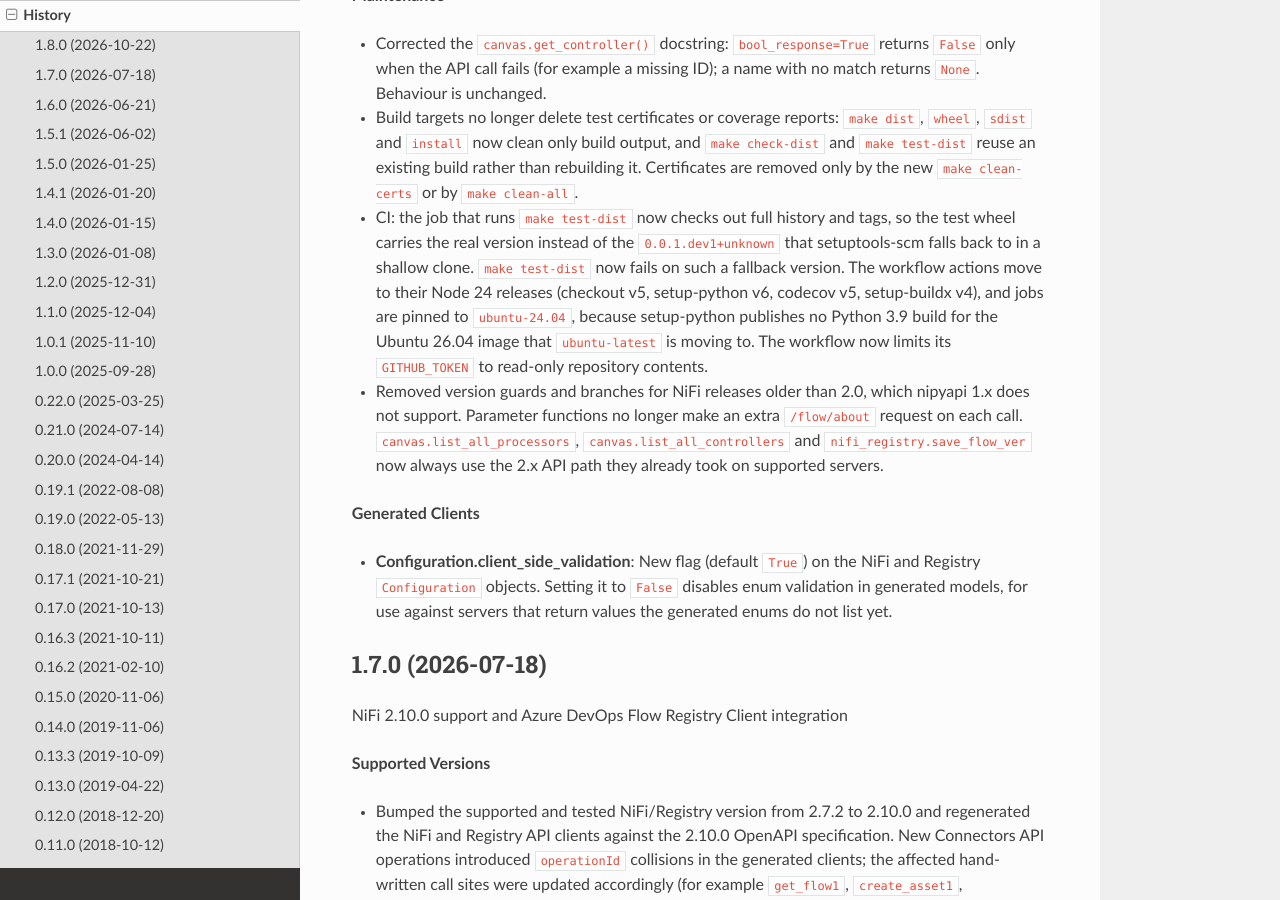
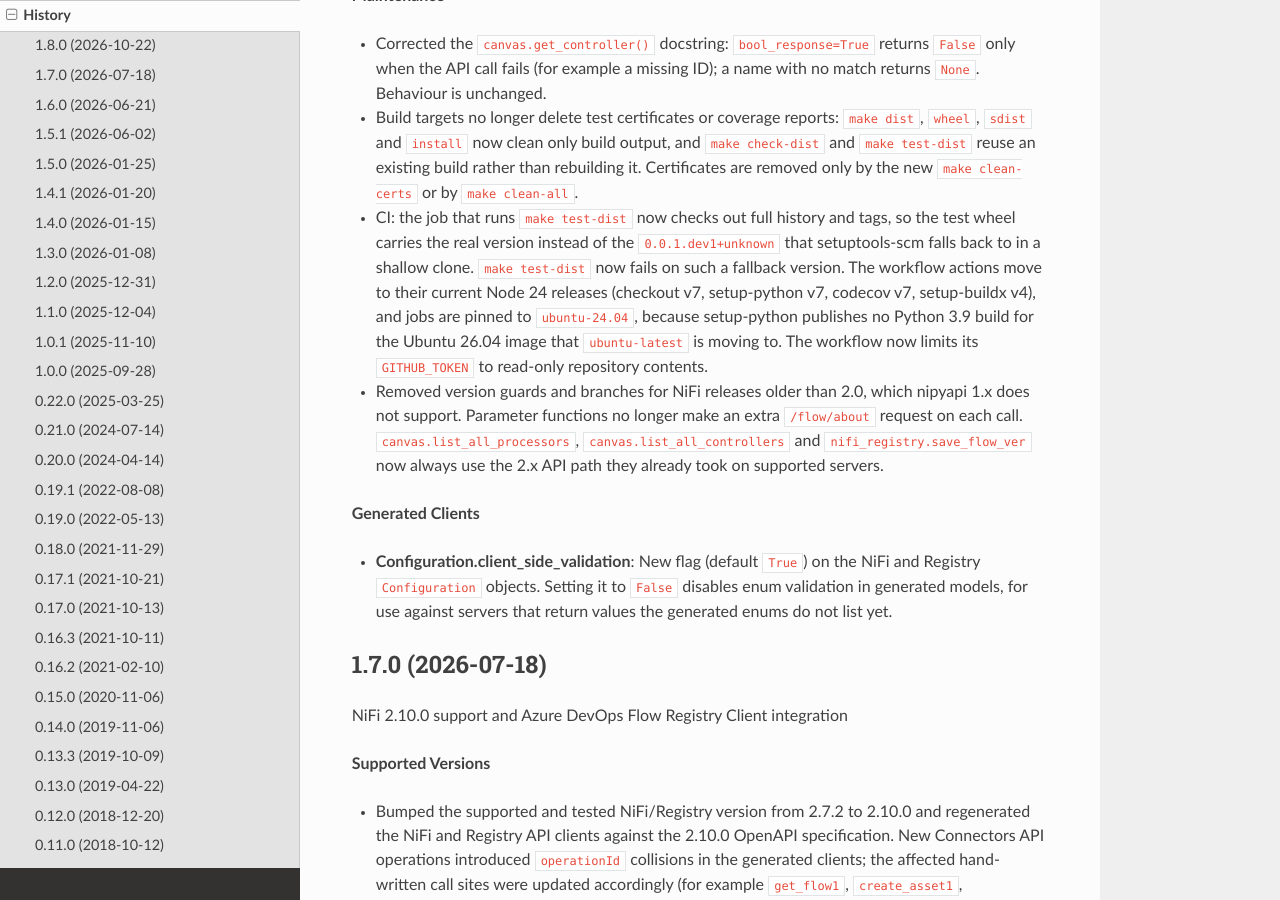
Before and after one commit to Chaffelson/nipyapi, a Sphinx documentation site: the page built from docs/history.rst, in a window 1280 px wide and 900 px high, scrolled down 2351 px. Built offline with Sphinx 7.4.7 and the Read the Docs theme 3.1.0, drawn with Linux system fonts in a browser that asks for light colours; the version number could not be read and is left out.

Commit message:
ci: move workflow actions to current majors
checkout v7, setup-python v7 and codecov-action v7. codecov v5 pinned a
Node 20 build of actions/github-script internally; v6+ pins Node 24.
None of the intervening breaking changes affect this workflow: no
pull_request_target, no pip-install input, no post-checkout git
credentials.

```diff
--- a/docs/history.rst
+++ b/docs/history.rst
@@ -45,7 +45,7 @@
 
 - Corrected the ``canvas.get_controller()`` docstring: ``bool_response=True`` returns ``False`` only when the API call fails (for example a missing ID); a name with no match returns ``None``. Behaviour is unchanged.
 - Build targets no longer delete test certificates or coverage reports: ``make dist``, ``wheel``, ``sdist`` and ``install`` now clean only build output, and ``make check-dist`` and ``make test-dist`` reuse an existing build rather than rebuilding it. Certificates are removed only by the new ``make clean-certs`` or by ``make clean-all``.
-- CI: the job that runs ``make test-dist`` now checks out full history and tags, so the test wheel carries the real version instead of the ``0.0.1.dev1+unknown`` that setuptools-scm falls back to in a shallow clone. ``make test-dist`` now fails on such a fallback version. The workflow actions move to their Node 24 releases (checkout v5, setup-python v6, codecov v5, setup-buildx v4), and jobs are pinned to ``ubuntu-24.04``, because setup-python publishes no Python 3.9 build for the Ubuntu 26.04 image that ``ubuntu-latest`` is moving to. The workflow now limits its ``GITHUB_TOKEN`` to read-only repository contents.
+- CI: the job that runs ``make test-dist`` now checks out full history and tags, so the test wheel carries the real version instead of the ``0.0.1.dev1+unknown`` that setuptools-scm falls back to in a shallow clone. ``make test-dist`` now fails on such a fallback version. The workflow actions move to their current Node 24 releases (checkout v7, setup-python v7, codecov v7, setup-buildx v4), and jobs are pinned to ``ubuntu-24.04``, because setup-python publishes no Python 3.9 build for the Ubuntu 26.04 image that ``ubuntu-latest`` is moving to. The workflow now limits its ``GITHUB_TOKEN`` to read-only repository contents.
 
 - Removed version guards and branches for NiFi releases older than 2.0, which nipyapi 1.x does not support. Parameter functions no longer make an extra ``/flow/about`` request on each call. ``canvas.list_all_processors``, ``canvas.list_all_controllers`` and ``nifi_registry.save_flow_ver`` now always use the 2.x API path they already took on supported servers.
 
```
Also changed, not shown: 1 other file.
